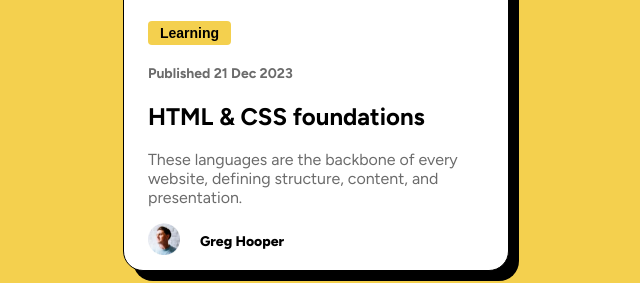
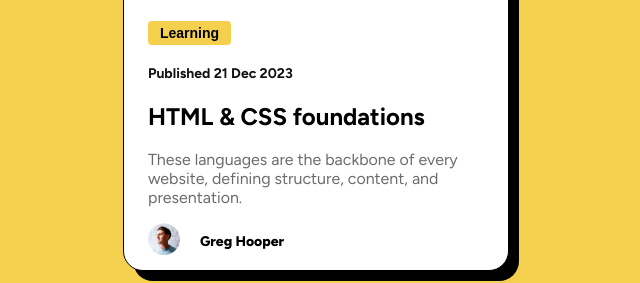
Before and after one commit to HuntsberryS/project2.1, a plain HTML site: page index.html in a window 1280 px wide. Shown: the part 419-702 px from the top of the page, 324-964 px from the left. Drawn offline with Linux system fonts and the light colour scheme.

Commit message:
color change

```diff
--- a/styles.css
+++ b/styles.css
@@ -51,7 +51,7 @@ svg {
 h5 {
   font-size: 14px;
   margin: 10px 0;
-  color: hsl(0, 0%, 42%);
+  color: hsl(0, 0%, 7%);
 }
 p {
   color: hsl(0, 0%, 42%);
```
